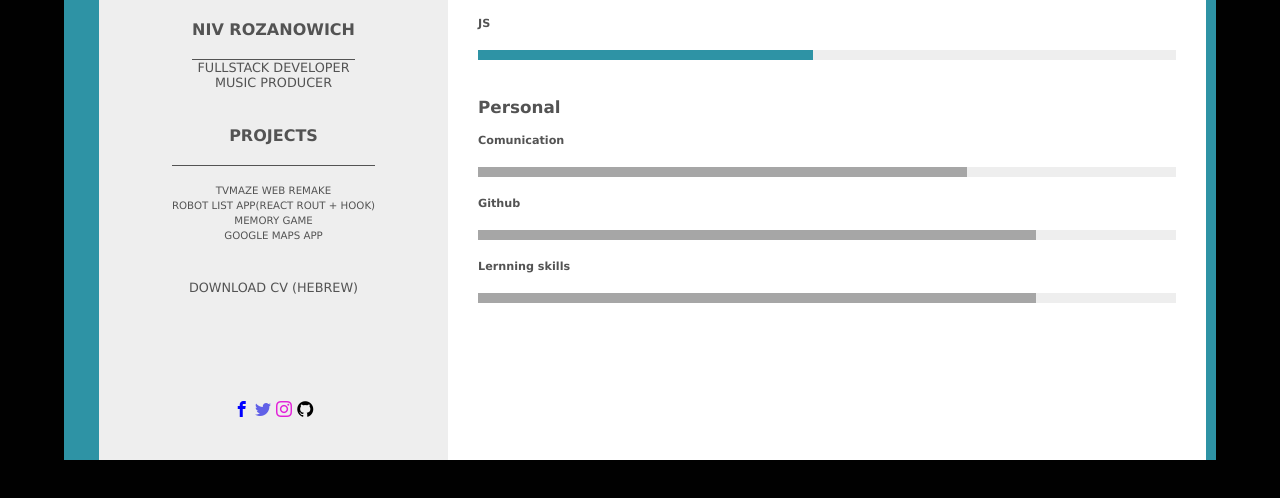
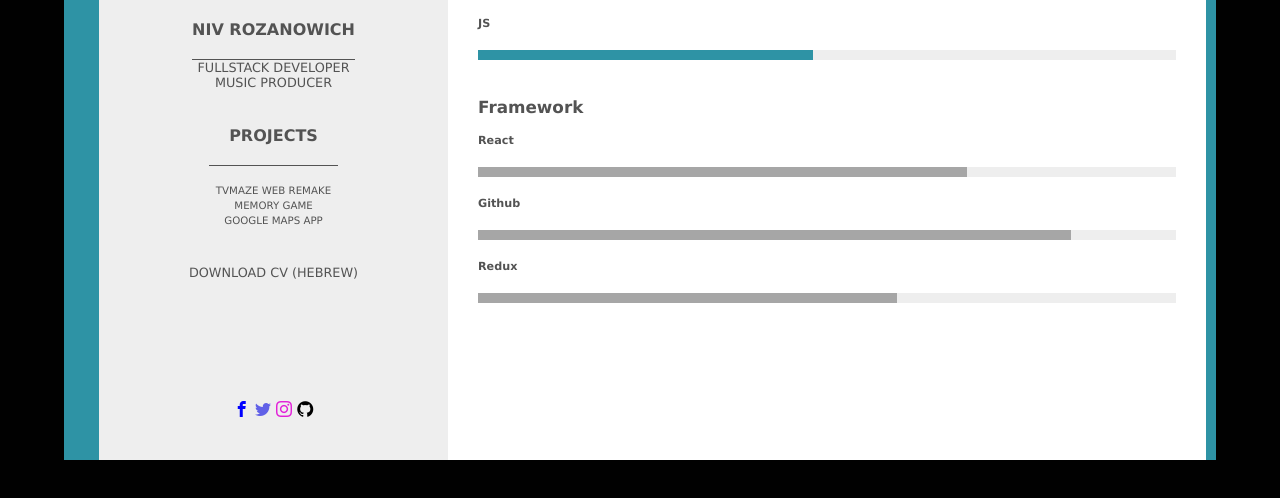
Before and after one commit to NivoDev/nivoCV, a plain HTML site: page index.html in a window 1280 px wide. Shown: the part 300-798 px from the top of the page. Drawn offline with Linux system fonts and the light colour scheme; files whose address does not match are found by name.

Commit message:
edited projects and skills titles

```diff
--- a/index.html
+++ b/index.html
@@ -20,7 +20,6 @@
               <div class="example">
                 <h3>projects</h3>
                 <h2><a href="/tvmaze/tvmaze.html" target="_blank">TvMaze web remake</a></h2>
-                <h2><a href="https://hzpic.csb.app/" target="_blank">Robot list app(React rout + hook)</a></h2>
                 <h2><a href="https://tsjd1.csb.app/" target="_blank">Memory game</a></h2>
                 <h2><a href="https://i86je.csb.app/" target="_blank">Google maps app</a></h2>
 
@@ -60,9 +59,9 @@
 
               </section>
               <section class="personal">
-                <h3>Personal</h3>
+                <h3>Framework</h3>
                 <div class="skill">
-                  <strong>Comunication</strong>
+                  <strong>React</strong>
                   <div class="progress">
                     <div class="precentage" style="width: 70%"></div>
                   </div>
@@ -70,13 +69,13 @@
                 <div class="skill">
                   <strong>Github</strong>
                   <div class="progress">
-                    <div class="precentage" style="width: 80%"></div>
+                    <div class="precentage" style="width: 85%"></div>
                   </div>
                 </div>
                 <div class="skill">
-                  <strong>Lernning skills</strong>
+                  <strong>Redux</strong>
                   <div class="progress">
-                    <div class="precentage" style="width: 80%"></div>
+                    <div class="precentage" style="width: 60%"></div>
                   </div>
                 </div>
 
```
